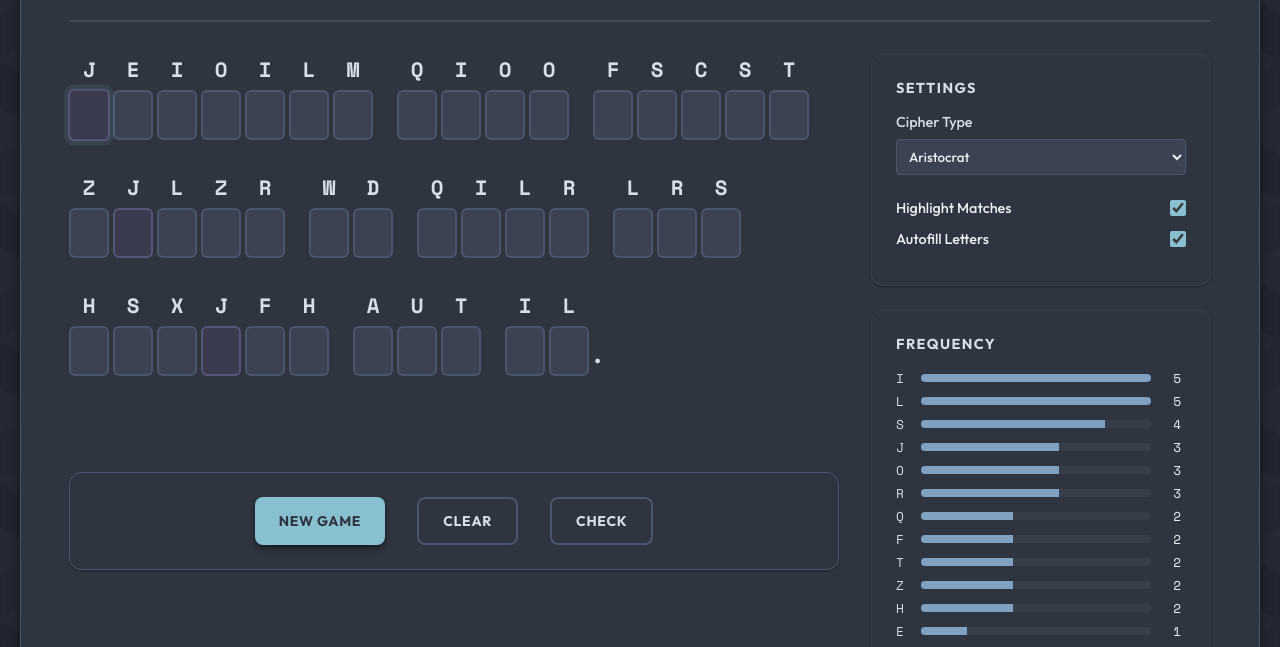
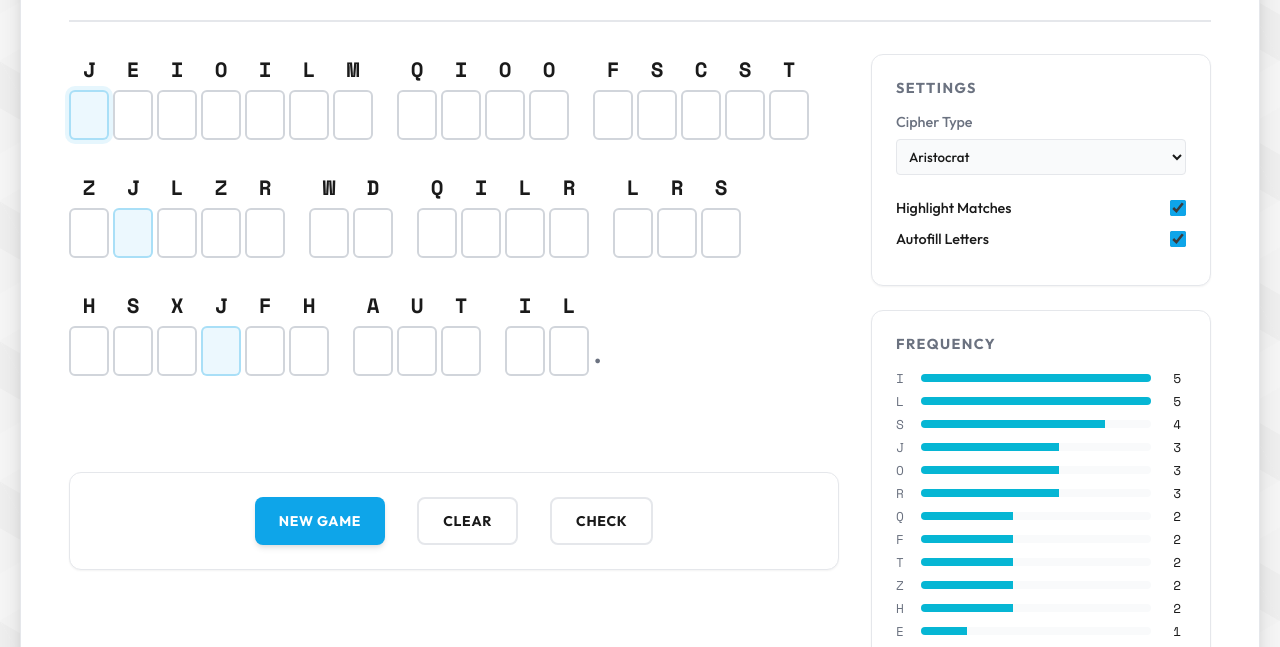
Before and after one commit to Zinckly/Xyphers, a website: page play/index.html in a window 1280 px wide. Shown: the part 149-796 px from the top of the page. Drawn offline with nearby package versions, Linux system fonts and the light colour scheme.

Commit message:
Animations removed + Light mode defaulted

```diff
--- a/play/style.css
+++ b/play/style.css
@@ -644,7 +644,6 @@ input[type="checkbox"] {
     text-align: center;
     text-transform: uppercase;
     outline: none;
-    transition: all 0.2s ease;
     cursor: pointer;
     caret-color: transparent;
 }
@@ -655,8 +654,6 @@ input[type="checkbox"] {
     background-color: #FFFFFF;
     box-shadow: 0 0 0 4px rgba(14, 165, 233, 0.1);
     outline: none;
-    transform: scale(1.05);
-    z-index: 10;
 }
 
 .input-letter.matched {
--- a/theme.js
+++ b/theme.js
@@ -3,8 +3,8 @@ class ThemeManager {
     static THEME_KEY = 'xyphers_theme';
 
     static init() {
-        // Load saved theme or default to dark
-        const savedTheme = localStorage.getItem(this.THEME_KEY) || 'dark';
+        // Load saved theme or default to light
+        const savedTheme = localStorage.getItem(this.THEME_KEY) || 'light';
         this.setTheme(savedTheme);
 
         // Run sync in background after initialization
@@ -24,7 +24,7 @@ class ThemeManager {
     }
 
     static toggleTheme() {
-        const currentTheme = document.documentElement.getAttribute('data-theme') || 'dark';
+        const currentTheme = document.documentElement.getAttribute('data-theme') || 'light';
         const newTheme = currentTheme === 'light' ? 'dark' : 'light';
         this.setTheme(newTheme);
         return newTheme;
@@ -33,7 +33,7 @@ class ThemeManager {
     static getCurrentTheme() {
         const attr = document.documentElement.getAttribute('data-theme');
         if (attr) return attr;
-        return localStorage.getItem(this.THEME_KEY) || 'dark';
+        return localStorage.getItem(this.THEME_KEY) || 'light';
     }
 }
 
```
